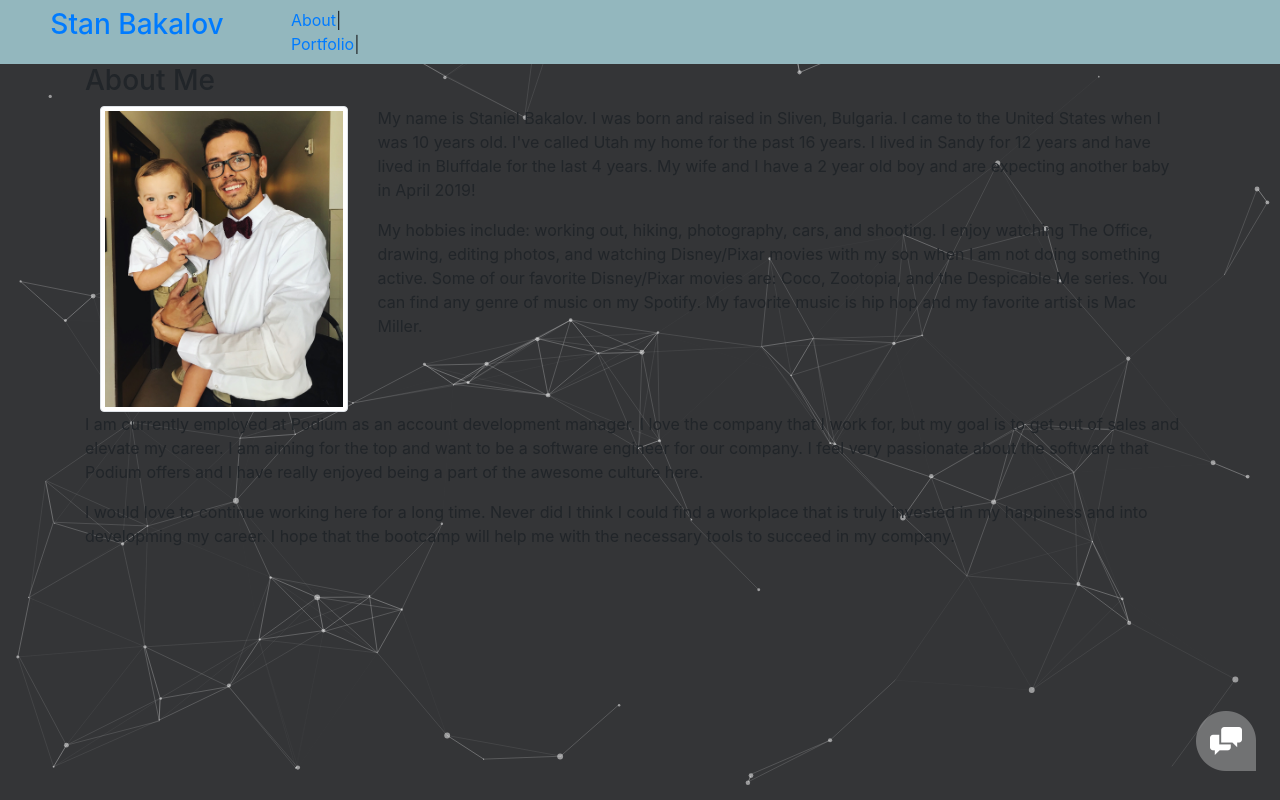
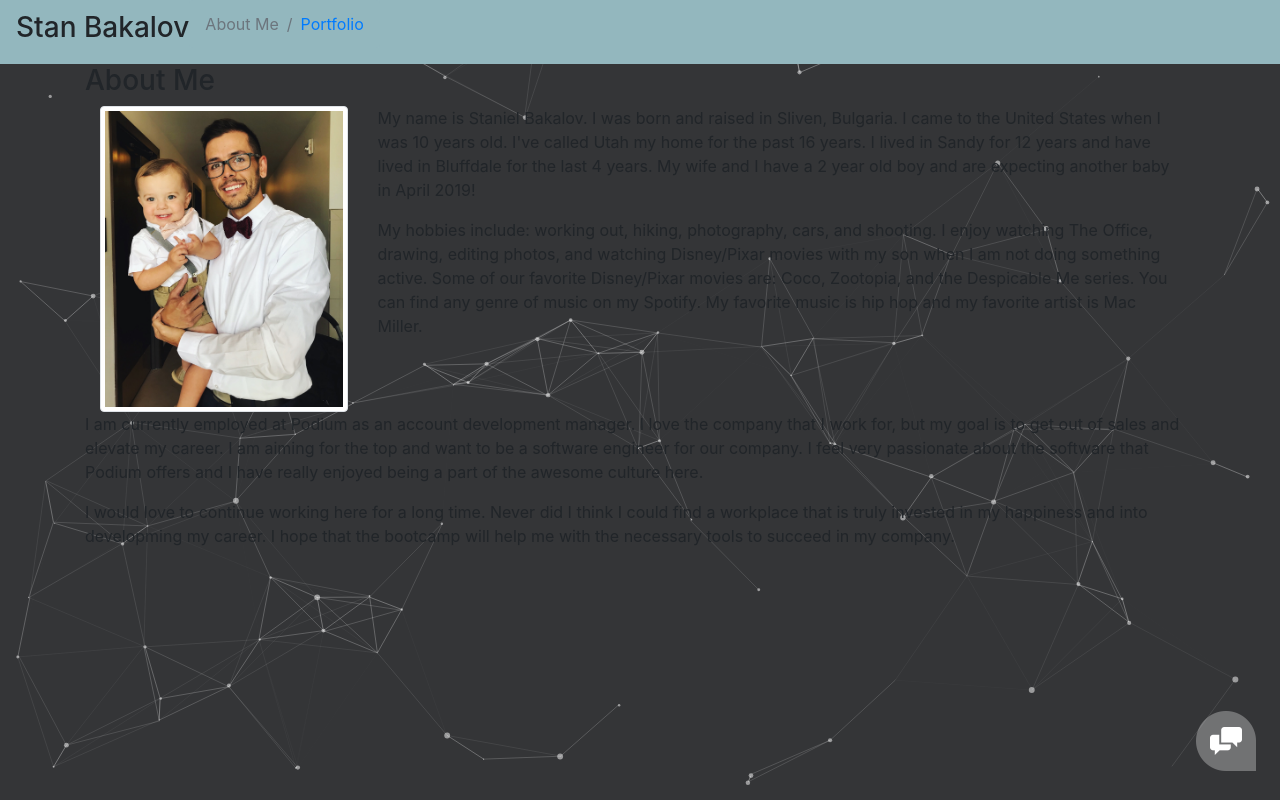
Before and after one commit to sunnybakalov/portfolio, a plain HTML site: page index.html in a window 1280 px wide. Drawn offline with nearby package versions, Linux system fonts and the light colour scheme.

Commit message:
updated navbar

```diff
--- a/assets/css/style.css
+++ b/assets/css/style.css
@@ -24,9 +24,27 @@ a:hover {
     text-decoration: none;
   }
 
-nav {
+nav,
+.breadcrumb {
     background-color: #93B7BE;
 }
+
+nav {
+    /* background-color: #93B7BE; */
+    height: 4rem;
+    position: fixed;
+    width: 100%;
+    left: 0;
+    top: 0;
+    z-index: 300;
+    display: flex;
+    justify-content: space-between;
+}
+
+/* .breadcrumb {
+    background-color
+} */
+
 
 .modal {
     z-index: 10000;
--- a/index.html
+++ b/index.html
@@ -16,26 +16,18 @@
     <link rel="stylesheet" href="assets/css/style.css">
   </head>
   <body>
-    <nav class="navbar navbar-expand-lg navbar-light">
-                    <div class="row justify-content-around" id="navContent">
-                        <div class="col-1">
-                        </div>
-                        <div class="col-6">
-                            <a href="index.html">
-                                <h3>Stan Bakalov</h3>
-                            </a>
-                        </div>
-                        <div class="col-1">
-                            <!-- Dead space -->
-                        </div>
-                        <div class="col-4" id="rightContent">
-                            <ul class="nav navbar-nav navbar-right">
-                                <li><a href="index.html">About</a></li> |
-                                <li><a href="portfolio.html">Portfolio</a></li> |
-                            </ul>
-                        </div>
-                    </div>
-                </nav>
+    <nav class="navbar navbar-expand-lg navbar-light" aria-label="breadcrumb">
+      <div>
+        <h3>Stan Bakalov</h3>
+      </div>
+      <div>
+        <ol class="breadcrumb">
+            <li class="breadcrumb-item active" aria-current="page">About Me</li>
+            <li class="breadcrumb-item"><a href="portfolio.html">Portfolio</a></li>
+
+          </ol>
+        </div>
+    </nav>
 
 
         <div class="container">
```
Also changed, not shown: portfolio.html (+12 -20 lines), 1 other file.
